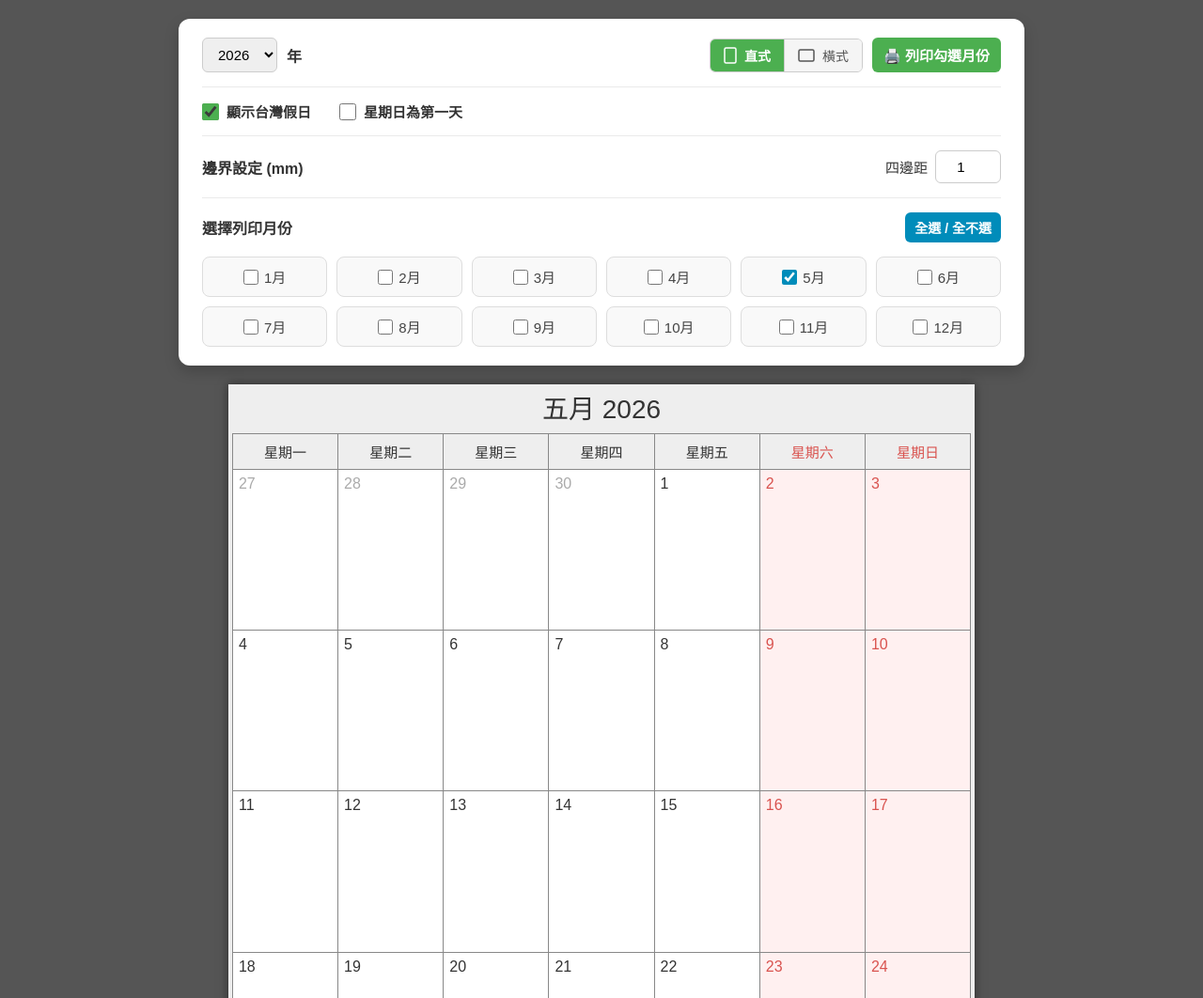
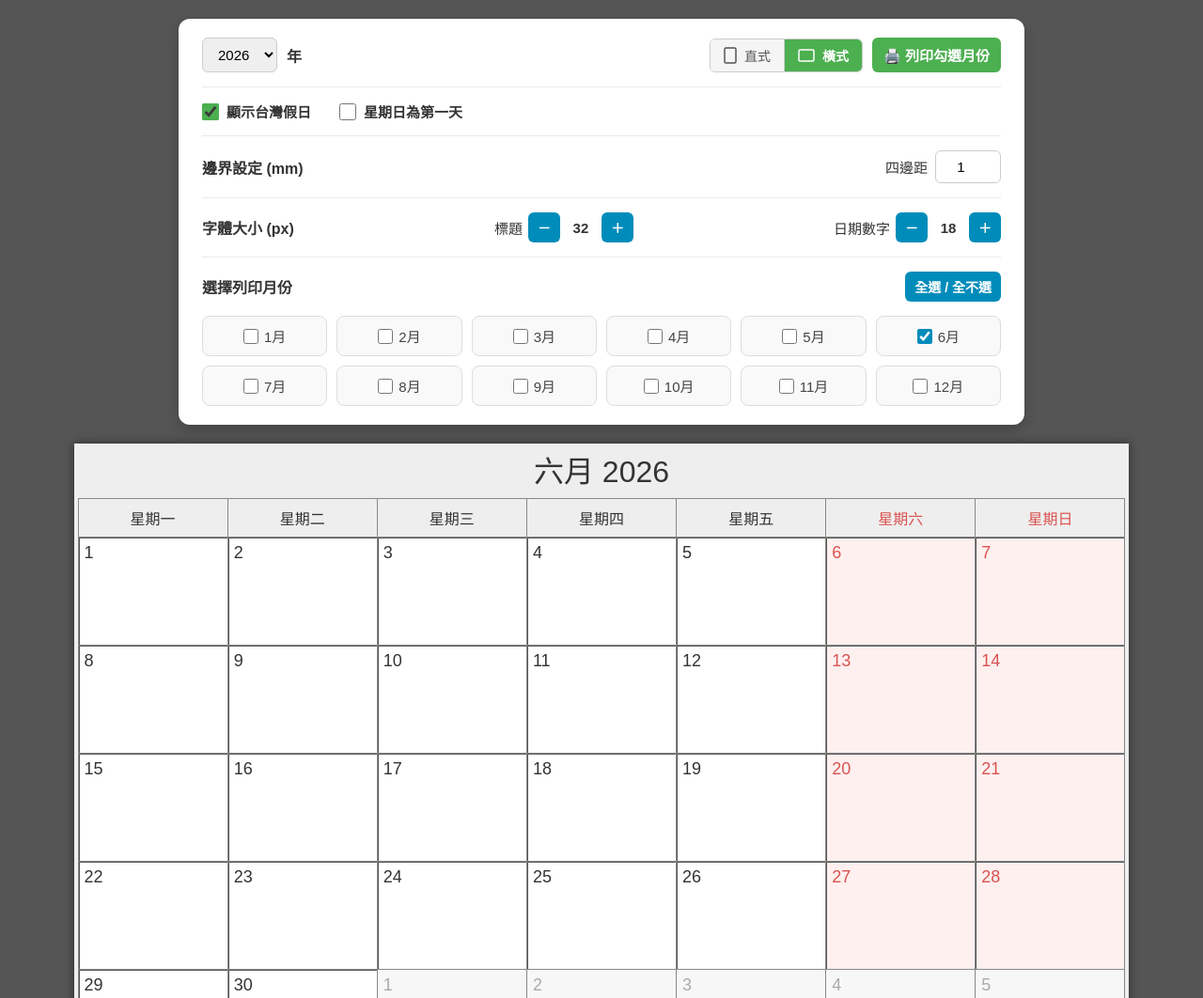
Before and after one commit to ox0114xo/Calendar, a plain HTML site: page index.html in a window 1280 px wide. Shown: the top 1062 px of the page at 94% size. Drawn offline with Linux system fonts and the light colour scheme; no server answers.

Commit message:
Refactor font size handling and orientation defaults
Updated font size variables for title and date, adjusted default font sizes based on orientation, and modified button states for landscape mode.

```diff
--- a/index.html
+++ b/index.html
@@ -15,6 +15,8 @@
             --print-height: 296mm;
             --print-max-height: 297mm;
             --print-orientation: portrait;
+            --title-font-size: 28px;
+            --date-font-size: 16px;
         }
 
         /* 橫式覆寫 */
@@ -241,15 +243,9 @@
             flex-direction: column;
         }
 
-        /* 橫式時字型稍微調大 */
-        :root.landscape-mode .calendar-header {
-            font-size: 32px;
-        }
+        /* 橫式時字型稍微調大（預設值由 JS setOrientation 寫入變數） */
         :root.landscape-mode .weekday {
             font-size: 16px;
-        }
-        :root.landscape-mode .day-number {
-            font-size: 18px;
         }
         :root.landscape-mode .holiday-text {
             font-size: 12px;
@@ -260,7 +256,7 @@
 
         .calendar-header {
             text-align: center;
-            font-size: 28px;
+            font-size: var(--title-font-size);
             font-weight: normal;
             margin-bottom: 8px;
             color: #333;
@@ -322,7 +318,7 @@
         }
 
         .day-number {
-            font-size: 16px;
+            font-size: var(--date-font-size);
             color: #333;
         }
 
@@ -352,6 +348,13 @@
 
         .other-month .day-number { color: #aaa; }
         .other-month .holiday-text { color: #e59b99; }
+        .other-month { background-color: #f7f7f7 !important; }
+
+        /* 當月日期：用 inset shadow 模擬加粗邊框，不影響格線對齊 */
+        .day-cell:not(.other-month) {
+            box-shadow: inset 1px 1px 0 0 #555;
+        }
+        /* 列印也要套用 */
 
         @media (max-width: 768px) {
             .calendar-header { font-size: 18px; margin-bottom: 5px; }
@@ -400,12 +403,14 @@
 
             #calendarContainer.show-holidays-mode .day-cell.is-holiday { background-color: #fff0f0 !important; }
             .weekday { font-size: 15px !important; padding: 8px 0 !important; }
-            .day-number { font-size: 16px !important; }
+            .day-number { font-size: var(--date-font-size) !important; }
             .holiday-text { font-size: 11px !important; opacity: 0.5 !important; }
             .todo-input { font-size: 13px !important; }
             .day-cell { padding: 6px !important; background-color: #ffffff !important; }
+            .day-cell:not(.other-month) { box-shadow: inset 1px 1px 0 0 #555 !important; }
+            .other-month { background-color: #f7f7f7 !important; }
+            .calendar-header { font-size: var(--title-font-size) !important; margin-bottom: 8px !important; page-break-after: avoid; }
             :root.landscape-mode .weekday { font-size: 16px !important; }
-            :root.landscape-mode .day-number { font-size: 18px !important; }
             :root.landscape-mode .holiday-text { font-size: 12px !important; }
             :root.landscape-mode .todo-input { font-size: 14px !important; }
             .todo-input:empty::before { content: ""; }
@@ -423,10 +428,10 @@
             <div style="display: flex; gap: 10px; align-items: center; flex-wrap: wrap;">
                 <!-- 橫式/直式切換 -->
                 <div class="orientation-toggle" id="orientationToggle" title="切換橫式/直式">
-                    <button class="orient-btn active" id="btnPortrait" onclick="setOrientation('portrait')">
+                    <button class="orient-btn" id="btnPortrait" onclick="setOrientation('portrait')">
                         <svg width="14" height="18" viewBox="0 0 14 18" fill="none" style="display:inline-block;vertical-align:middle;margin-right:4px"><rect x="1" y="1" width="12" height="16" rx="1.5" stroke="currentColor" stroke-width="1.5"/></svg>直式
                     </button>
-                    <button class="orient-btn" id="btnLandscape" onclick="setOrientation('landscape')">
+                    <button class="orient-btn active" id="btnLandscape" onclick="setOrientation('landscape')">
                         <svg width="18" height="14" viewBox="0 0 18 14" fill="none" style="display:inline-block;vertical-align:middle;margin-right:4px"><rect x="1" y="1" width="16" height="12" rx="1.5" stroke="currentColor" stroke-width="1.5"/></svg>橫式
                     </button>
                 </div>
@@ -460,6 +465,24 @@
 
         <hr class="divider">
 
+        <div class="control-section" style="gap: 20px; flex-wrap: wrap;">
+            <span style="font-weight: bold; color: #333;">字體大小 (px)</span>
+            <label class="checkbox-label" style="font-weight: normal; gap: 6px;">
+                標題
+                <button class="btn-small btn-secondary" onclick="adjustFont('title', -1)">－</button>
+                <span id="titleFontDisplay" style="min-width:32px;text-align:center;font-weight:bold;">28</span>
+                <button class="btn-small btn-secondary" onclick="adjustFont('title', 1)">＋</button>
+            </label>
+            <label class="checkbox-label" style="font-weight: normal; gap: 6px;">
+                日期數字
+                <button class="btn-small btn-secondary" onclick="adjustFont('date', -1)">－</button>
+                <span id="dateFontDisplay" style="min-width:32px;text-align:center;font-weight:bold;">16</span>
+                <button class="btn-small btn-secondary" onclick="adjustFont('date', 1)">＋</button>
+            </label>
+        </div>
+
+        <hr class="divider">
+
         <div class="control-section">
             <span style="font-weight: bold; color: #333;">選擇列印月份</span>
             <button id="selectAllBtn" class="btn-secondary btn-small">全選 / 全不選</button>
@@ -486,8 +509,33 @@
         // 假日快取物件，避免重複發送 API 請求
         const holidayCache = {};
 
+        // 字體大小狀態
+        let titleFontSize = 28;
+        let dateFontSize = 16;
+
+        function adjustFont(type, delta) {
+            if (type === 'title') {
+                titleFontSize = Math.max(10, Math.min(60, titleFontSize + delta));
+                document.documentElement.style.setProperty('--title-font-size', titleFontSize + 'px');
+                document.getElementById('titleFontDisplay').textContent = titleFontSize;
+            } else {
+                dateFontSize = Math.max(8, Math.min(40, dateFontSize + delta));
+                document.documentElement.style.setProperty('--date-font-size', dateFontSize + 'px');
+                document.getElementById('dateFontDisplay').textContent = dateFontSize;
+            }
+        }
+
+        function applyFontDefaults(orientation) {
+            titleFontSize = orientation === 'landscape' ? 32 : 28;
+            dateFontSize  = orientation === 'landscape' ? 18 : 16;
+            document.documentElement.style.setProperty('--title-font-size', titleFontSize + 'px');
+            document.documentElement.style.setProperty('--date-font-size', dateFontSize + 'px');
+            document.getElementById('titleFontDisplay').textContent = titleFontSize;
+            document.getElementById('dateFontDisplay').textContent = dateFontSize;
+        }
+
         // 目前方向
-        let currentOrientation = 'portrait';
+        let currentOrientation = 'landscape';
 
         // 動態 @page style 標籤，用於控制列印方向
         const printStyleEl = document.createElement('style');
@@ -495,6 +543,7 @@
 
         function setOrientation(orientation) {
             currentOrientation = orientation;
+            applyFontDefaults(orientation);
             if (orientation === 'landscape') {
                 document.documentElement.classList.add('landscape-mode');
                 printStyleEl.textContent = '@media print { @page { size: A4 landscape; margin: 0; } }';
@@ -528,16 +577,17 @@
                 option.textContent = i;
                 yearSelect.appendChild(option);
             }
-            yearSelect.value = 2026;
+            yearSelect.value = currentYear;
 
             // 2. 初始化月份勾選框
+            const currentMonth = new Date().getMonth() + 1;
             for (let i = 1; i <= 12; i++) {
                 const label = document.createElement('label');
                 const checkbox = document.createElement('input');
                 checkbox.type = 'checkbox';
                 checkbox.value = i;
                 checkbox.className = 'month-checkbox';
-                if (i === 5) checkbox.checked = true; // 預設 5 月
+                if (i === currentMonth) checkbox.checked = true; // 預設當月
 
                 checkbox.addEventListener('change', generateCalendars);
 
@@ -553,8 +603,8 @@
             sundayFirstCheckbox.addEventListener('change', generateCalendars);
             marginInput.addEventListener('input', updateMargin);
 
-            // 首次渲染（預設直式）
-            setOrientation('portrait');
+            // 首次渲染（預設橫式）
+            setOrientation('landscape');
             updateMargin();
             generateCalendars();
         }
```
